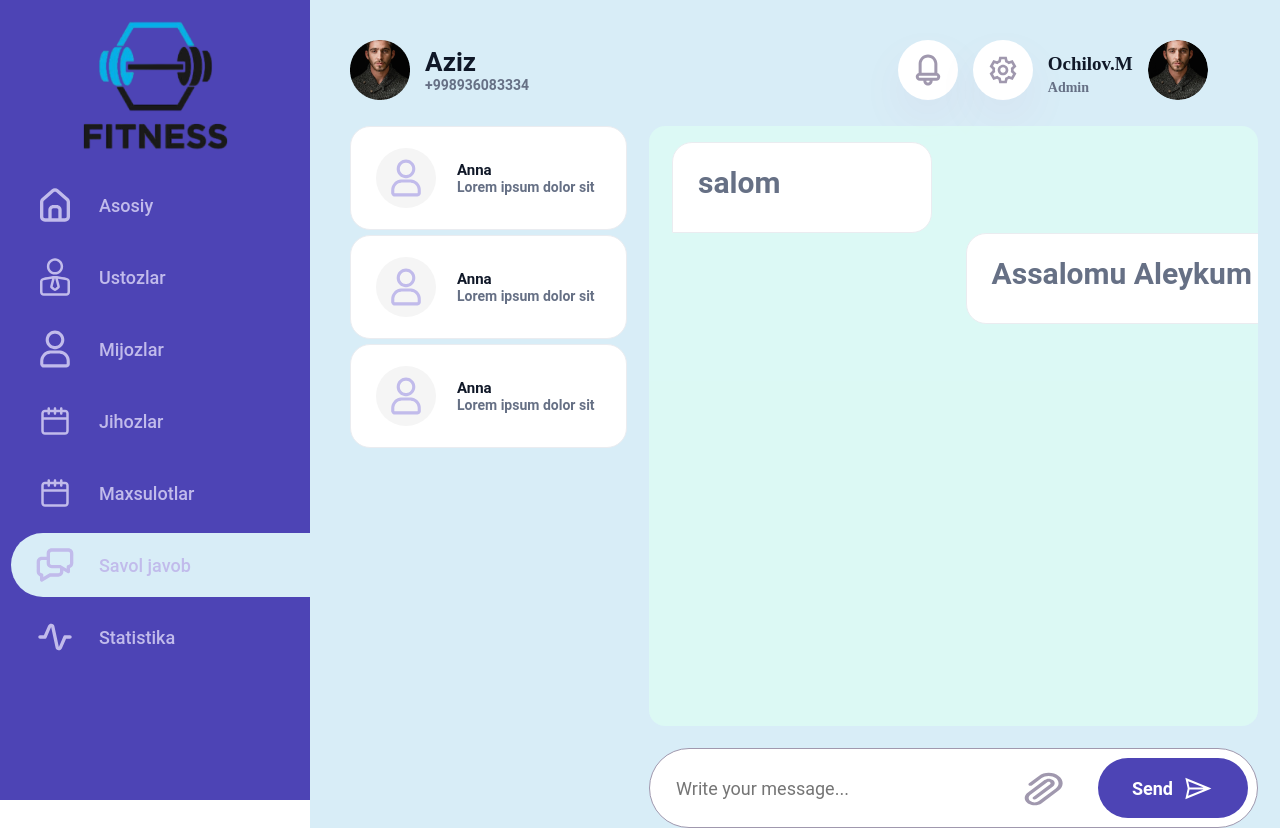
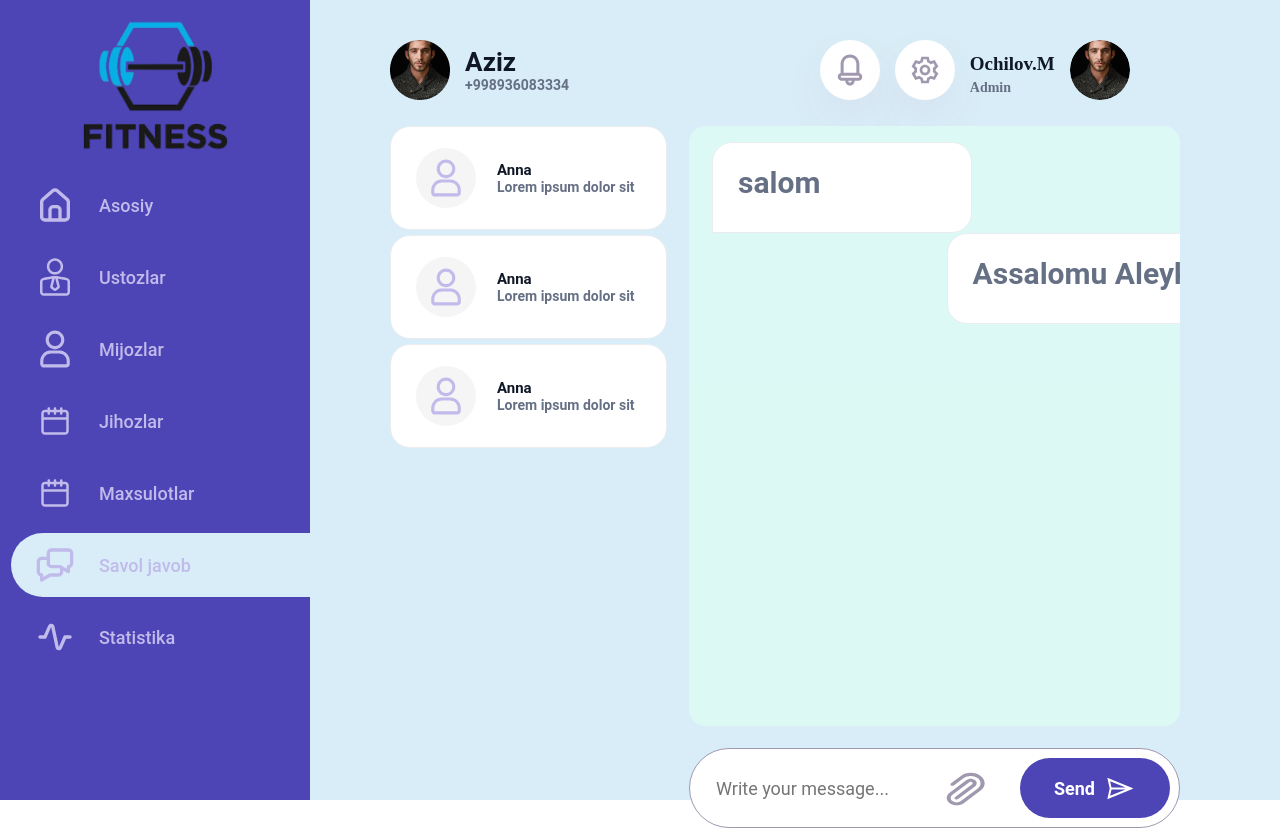
Before and after one commit to AnonymousDevelope/nt-fitness-musoboqa, a React (Vite) app: page /admin/savol-javob in a window 1280 px wide. Built offline with nearby package versions, Linux system fonts and the light colour scheme.

Commit message:
pull from master

```diff
--- a/src/assets/styles/adminLayouts/AdminContent/_savol-javo.scss
+++ b/src/assets/styles/adminLayouts/AdminContent/_savol-javo.scss
@@ -3,12 +3,12 @@
     background-color: $color-background;
     display: flex;
     flex-direction: column;
-    width: 1250px;
-
+    width: calc(100% - 310px);
+    height: 100vh;
     padding: {
         top: 40px;
-        left: 40px !important;
-        right: 22px !important;
+        left: 80px !important;
+        right: 100px !important;
     }
 
     .user_profile {
@@ -76,6 +76,9 @@
                 gap: 12px;
                 flex-direction: column;
                 margin-top: 91px;
+                margin: {
+                    left: auto;
+                };
                 .admin_message {
                     display: flex;
                     width: 384px;
```
